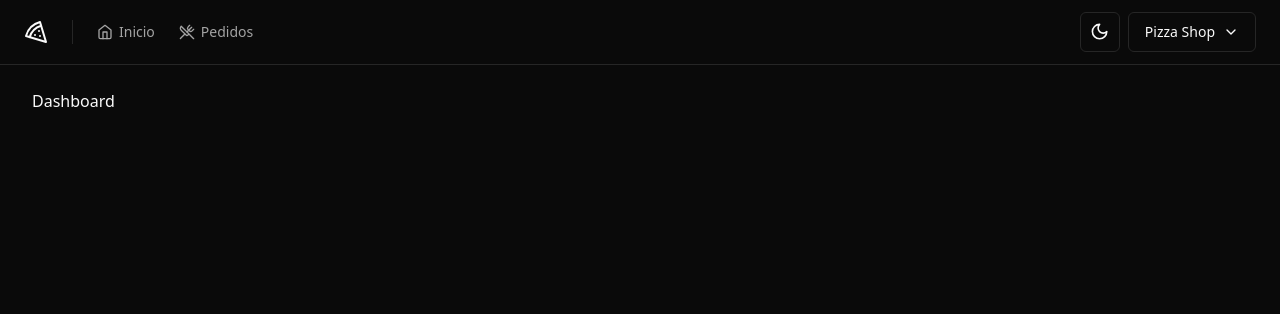
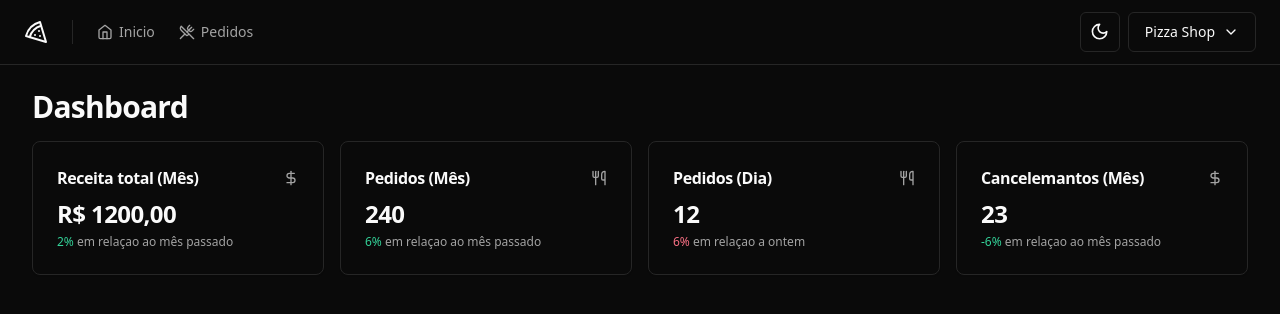
Before and after one commit to markus90souza/dashboard-pizzashop, a React (Vite) app: page / in a window 1280 px wide. Shown: the top 314 px of the page. Built offline with nearby package versions, Linux system fonts and the light colour scheme.

Commit message:
feat: create cards components for dashboard page

```diff
--- a/package.json
+++ b/package.json
@@ -28,6 +28,7 @@
     "react-helmet-async": "^2.0.4",
     "react-hook-form": "^7.49.3",
     "react-router-dom": "^6.21.2",
+    "recharts": "^2.10.4",
     "sonner": "^1.3.1",
     "sort-by": "^1.2.0",
     "tailwind-merge": "^2.2.0",
--- /dev/null
+++ b/src/components/ui/card.tsx
@@ -0,0 +1,79 @@
+import * as React from "react"
+
+import { cn } from "@/lib/utils"
+
+const Card = React.forwardRef<
+  HTMLDivElement,
+  React.HTMLAttributes<HTMLDivElement>
+>(({ className, ...props }, ref) => (
+  <div
+    ref={ref}
+    className={cn(
+      "rounded-lg border bg-card text-card-foreground shadow-sm",
+      className
+    )}
+    {...props}
+  />
+))
+Card.displayName = "Card"
+
+const CardHeader = React.forwardRef<
+  HTMLDivElement,
+  React.HTMLAttributes<HTMLDivElement>
+>(({ className, ...props }, ref) => (
+  <div
+    ref={ref}
+    className={cn("flex flex-col space-y-1.5 p-6", className)}
+    {...props}
+  />
+))
+CardHeader.displayName = "CardHeader"
+
+const CardTitle = React.forwardRef<
+  HTMLParagraphElement,
+  React.HTMLAttributes<HTMLHeadingElement>
+>(({ className, ...props }, ref) => (
+  <h3
+    ref={ref}
+    className={cn(
+      "text-2xl font-semibold leading-none tracking-tight",
+      className
+    )}
+    {...props}
+  />
+))
+CardTitle.displayName = "CardTitle"
+
+const CardDescription = React.forwardRef<
+  HTMLParagraphElement,
+  React.HTMLAttributes<HTMLParagraphElement>
+>(({ className, ...props }, ref) => (
+  <p
+    ref={ref}
+    className={cn("text-sm text-muted-foreground", className)}
+    {...props}
+  />
+))
+CardDescription.displayName = "CardDescription"
+
+const CardContent = React.forwardRef<
+  HTMLDivElement,
+  React.HTMLAttributes<HTMLDivElement>
+>(({ className, ...props }, ref) => (
+  <div ref={ref} className={cn("p-6 pt-0", className)} {...props} />
+))
+CardContent.displayName = "CardContent"
+
+const CardFooter = React.forwardRef<
+  HTMLDivElement,
+  React.HTMLAttributes<HTMLDivElement>
+>(({ className, ...props }, ref) => (
+  <div
+    ref={ref}
+    className={cn("flex items-center p-6 pt-0", className)}
+    {...props}
+  />
+))
+CardFooter.displayName = "CardFooter"
+
+export { Card, CardHeader, CardFooter, CardTitle, CardDescription, CardContent }
--- a/src/pages/app/dashboard.tsx
+++ /dev/null
@@ -1,11 +0,0 @@
-import { FC } from 'react'
-import { Helmet } from 'react-helmet-async'
-
-export const Dashboard: FC = () => {
-  return (
-    <>
-      <Helmet title="App" />
-      <h1>Dashboard</h1>
-    </>
-  )
-}
--- /dev/null
+++ b/src/pages/app/dashboard/components/day-orders-amount-card.tsx
@@ -0,0 +1,23 @@
+import { Utensils } from 'lucide-react'
+import { FC } from 'react'
+
+import { Card, CardContent, CardHeader, CardTitle } from '@/components/ui/card'
+
+export const DayOrdersAmountCard: FC = () => {
+  return (
+    <Card>
+      <CardHeader className="flex-row items-center justify-between space-y-0 pb-2">
+        <CardTitle className="text-base font-semibold">Pedidos (Dia)</CardTitle>
+        <Utensils className="h-4 w-4 text-muted-foreground " />
+      </CardHeader>
+
+      <CardContent className="space-y-1">
+        <span className="text-2xl font-bold tracking-tight">12</span>
+        <p className="text-xs text-muted-foreground">
+          <span className="text-rose-500 dark:text-rose-400">6%</span> em
+          relaçao a ontem
+        </p>
+      </CardContent>
+    </Card>
+  )
+}
--- /dev/null
+++ b/src/pages/app/dashboard/components/month-canceled-orders-amount-card.tsx
@@ -0,0 +1,25 @@
+import { DollarSign } from 'lucide-react'
+import { FC } from 'react'
+
+import { Card, CardContent, CardHeader, CardTitle } from '@/components/ui/card'
+
+export const MonthCanceledOrdersAmountCard: FC = () => {
+  return (
+    <Card>
+      <CardHeader className="flex-row items-center justify-between space-y-0 pb-2">
+        <CardTitle className="text-base font-semibold">
+          Cancelemantos (Mês)
+        </CardTitle>
+        <DollarSign className="h-4 w-4 text-muted-foreground " />
+      </CardHeader>
+
+      <CardContent className="space-y-1">
+        <span className="text-2xl font-bold tracking-tight">23</span>
+        <p className="text-xs text-muted-foreground">
+          <span className="text-emerald-500 dark:text-emerald-400">-6%</span> em
+          relaçao ao mês passado
+        </p>
+      </CardContent>
+    </Card>
+  )
+}
--- /dev/null
+++ b/src/pages/app/dashboard/components/month-orders-amount-card.tsx
@@ -0,0 +1,23 @@
+import { Utensils } from 'lucide-react'
+import { FC } from 'react'
+
+import { Card, CardContent, CardHeader, CardTitle } from '@/components/ui/card'
+
+export const MonthOrdersAmountCard: FC = () => {
+  return (
+    <Card>
+      <CardHeader className="flex-row items-center justify-between space-y-0 pb-2">
+        <CardTitle className="text-base font-semibold">Pedidos (Mês)</CardTitle>
+        <Utensils className="h-4 w-4 text-muted-foreground " />
+      </CardHeader>
+
+      <CardContent className="space-y-1">
+        <span className="text-2xl font-bold tracking-tight">240</span>
+        <p className="text-xs text-muted-foreground">
+          <span className="text-emerald-500 dark:text-emerald-400">6%</span> em
+          relaçao ao mês passado
+        </p>
+      </CardContent>
+    </Card>
+  )
+}
--- /dev/null
+++ b/src/pages/app/dashboard/components/month-revenue-card.tsx
@@ -0,0 +1,25 @@
+import { DollarSign } from 'lucide-react'
+import { FC } from 'react'
+
+import { Card, CardContent, CardHeader, CardTitle } from '@/components/ui/card'
+
+export const MonthRevenueCard: FC = () => {
+  return (
+    <Card>
+      <CardHeader className="flex-row items-center justify-between space-y-0 pb-2">
+        <CardTitle className="text-base font-semibold">
+          Receita total (Mês)
+        </CardTitle>
+        <DollarSign className="h-4 w-4 text-muted-foreground " />
+      </CardHeader>
+
+      <CardContent className="space-y-1">
+        <span className="text-2xl font-bold tracking-tight">R$ 1200,00</span>
+        <p className="text-xs text-muted-foreground">
+          <span className="text-emerald-500 dark:text-emerald-400">2%</span> em
+          relaçao ao mês passado
+        </p>
+      </CardContent>
+    </Card>
+  )
+}
--- /dev/null
+++ b/src/pages/app/dashboard/index.tsx
@@ -0,0 +1,24 @@
+import { FC } from 'react'
+import { Helmet } from 'react-helmet-async'
+
+import { DayOrdersAmountCard } from './components/day-orders-amount-card'
+import { MonthCanceledOrdersAmountCard } from './components/month-canceled-orders-amount-card'
+import { MonthOrdersAmountCard } from './components/month-orders-amount-card'
+import { MonthRevenueCard } from './components/month-revenue-card'
+
+export const Dashboard: FC = () => {
+  return (
+    <>
+      <Helmet title="Dashboard" />
+      <div className="flex flex-col gap-4">
+        <h2 className="text-3xl font-bold tracking-tight">Dashboard</h2>
+        <div className="grid grid-cols-1 gap-4 sm:grid-cols-2  lg:grid-cols-4">
+          <MonthRevenueCard />
+          <MonthOrdersAmountCard />
+          <DayOrdersAmountCard />
+          <MonthCanceledOrdersAmountCard />
+        </div>
+      </div>
+    </>
+  )
+}
--- a/src/routes.tsx
+++ b/src/routes.tsx
@@ -2,10 +2,9 @@
 
 import { AppLayout, AuthLayout } from '@/layouts'
 import { Dashboard } from '@/pages/app/dashboard'
+import { Orders } from '@/pages/app/orders'
 import { SignIn } from '@/pages/auth/sign-in'
 import { SignUp } from '@/pages/auth/sign-up'
-
-import { Orders } from './pages/app/orders'
 
 export const router = createBrowserRouter([
   {
```
Also changed, not shown: 1 other file (tests, documents, lock files or other folders).
